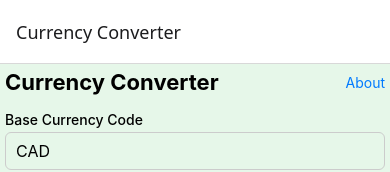
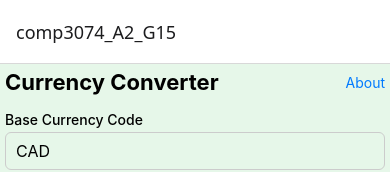
Before and after one commit to shifaKarnelia/COMP3074_a2_g15, a React Native app in the folder A2_shifa_karnelia/: screen / in a window 390 px wide. Shown: the top 172 px of the page. Built offline with nearby package versions, Linux system fonts and the light colour scheme.

Commit message:
final code

```diff
--- a/A2_shifa_karnelia/App.js
+++ b/A2_shifa_karnelia/App.js
@@ -14,7 +14,7 @@ export default function App() {
         <Stack.Screen
           name="Main"
           component={MainScreen}
-          options={{ title: 'Currency Converter' }}
+          options={{ title: 'comp3074_A2_G15' }}
         />
         <Stack.Screen
           name="About"
```
